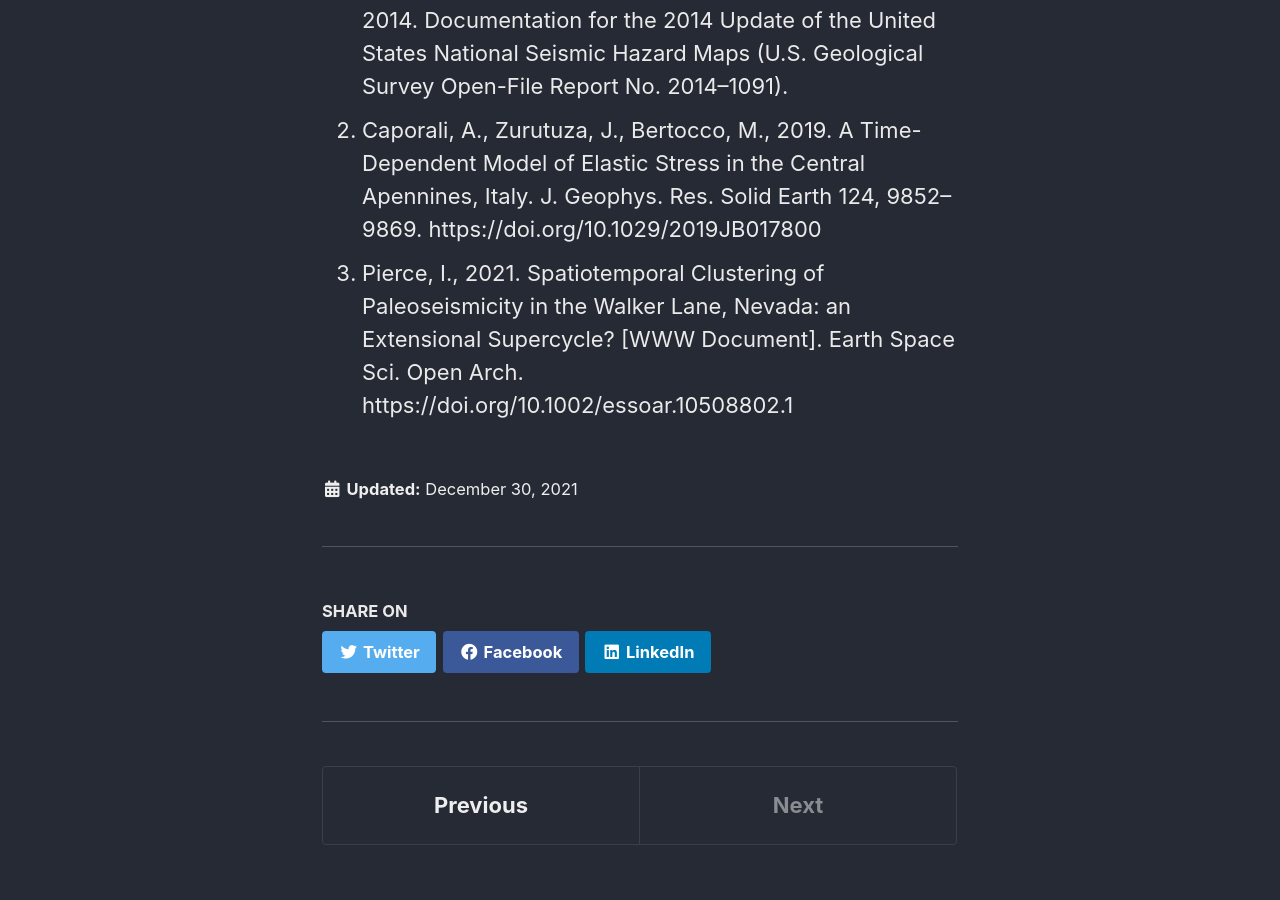
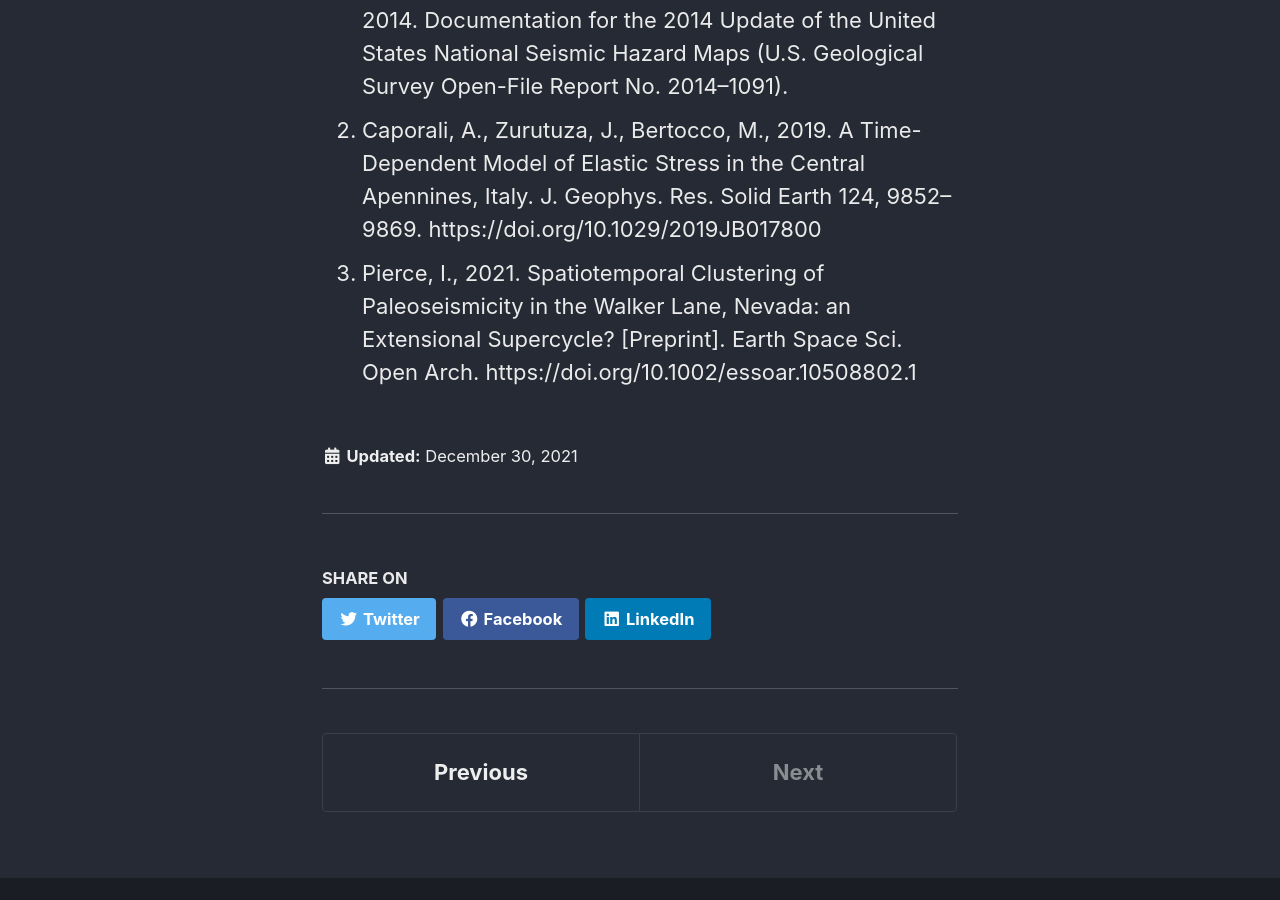
Before and after one commit to Neotectonic/Neotectonic.github.io, a Jekyll site: the page built from docs/_research/clusters.md, in a window 1280 px wide and 900 px high, scrolled down 1088 px. Built offline with Jekyll 4.4.1, drawn with Linux system fonts in a browser that asks for light colours; cached includes are drawn as plain includes.

Commit message:
Update clusters.md

```diff
--- a/docs/_research/clusters.md
+++ b/docs/_research/clusters.md
@@ -10,4 +10,4 @@ Typical seismic hazard models assume that seismicity is randomly distributed acr
 <ol>
   <li>Petersen, M.D., Moschetti, M.P., Powers, P.M., Mueller, C.S., Haller, K.M., Frankel, A.D., Zeng, Y., Rezaeian, S., Harmsen, S.C., Boyd, O.S., Field, N., Chen, R., Rukstales, K.S., Luco, N., Wheeler, R.L., Williams, R.A., Olsen, A.H., 2014. Documentation for the 2014 Update of the United States National Seismic Hazard Maps (U.S. Geological Survey Open-File Report No. 2014–1091).</li>
   <li>Caporali, A., Zurutuza, J., Bertocco, M., 2019. A Time-Dependent Model of Elastic Stress in the Central Apennines, Italy. J. Geophys. Res. Solid Earth 124, 9852–9869. https://doi.org/10.1029/2019JB017800 </li>
-  <li>Pierce, I., 2021. Spatiotemporal Clustering of Paleoseismicity in the Walker Lane, Nevada: an Extensional Supercycle? [WWW Document]. Earth Space Sci. Open Arch. https://doi.org/10.1002/essoar.10508802.1 </li>
+  <li>Pierce, I., 2021. Spatiotemporal Clustering of Paleoseismicity in the Walker Lane, Nevada: an Extensional Supercycle? [Preprint]. Earth Space Sci. Open Arch. https://doi.org/10.1002/essoar.10508802.1 </li>
```
